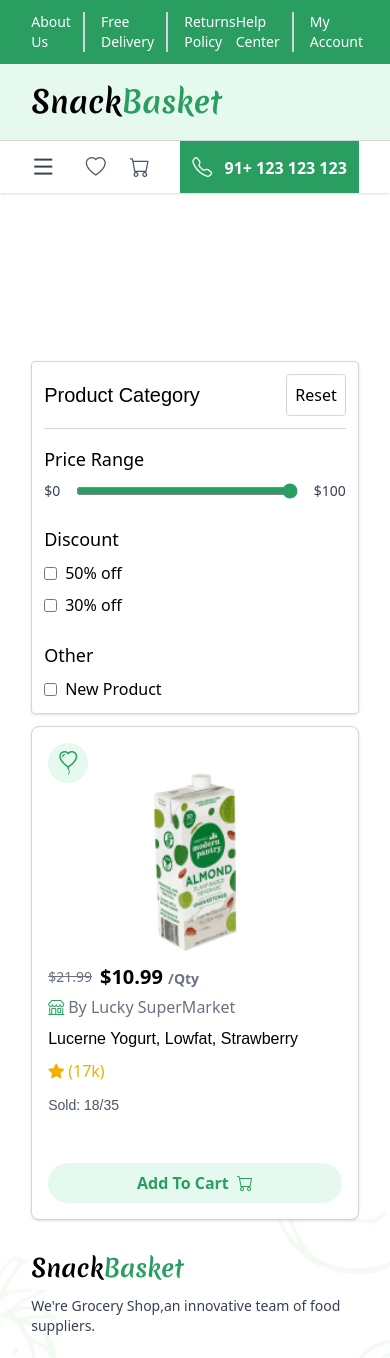
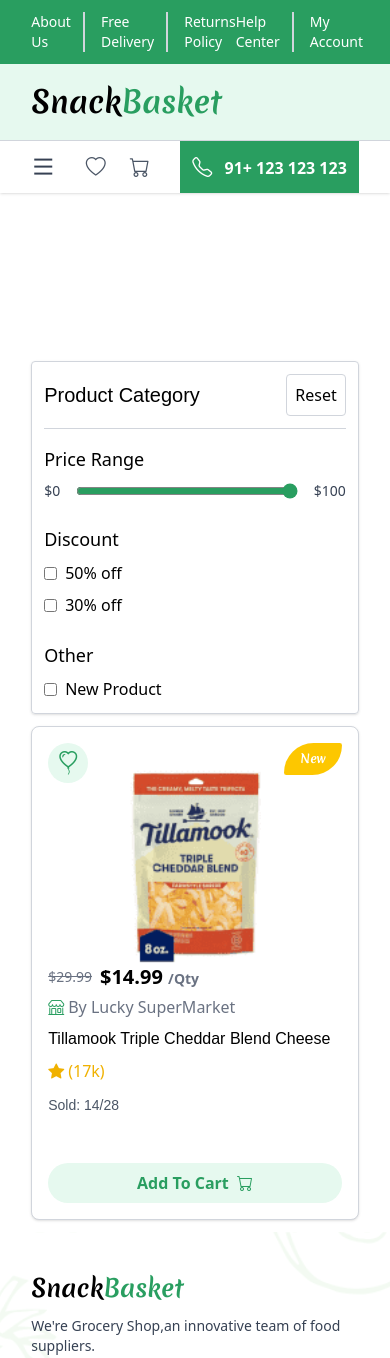
Before and after one commit to Jisap/Responsive-E-Commerce-SnackBasket, a Next.js app: page /UI-Components/Shop in a window 390 px wide. Shown: the top 1358 px of the page. Built offline with nearby package versions, Linux system fonts and the light colour scheme; a web font is replaced by a local one.

Commit message:
Refactor Products component to implement random product selection on the client side, enhancing user experience. Update layout for improved responsiveness and ensure proper rendering of random product details.

```diff
--- a/app/UI-Components/Shop/Products/Products.tsx
+++ b/app/UI-Components/Shop/Products/Products.tsx
@@ -44,12 +44,17 @@
 
   }, [price, discount50, discount30, isNew])
 
-  const randomProduct = products[Math.floor(Math.random() * products.length)]; // Obtenemos un producto aleatorio
+  const [randomProduct, setRandomProduct] = useState(products[0]);
+
+  useEffect(() => {
+    // Seleccionar un producto aleatorio solo en el cliente para evitar errores de hidratación
+    setRandomProduct(products[Math.floor(Math.random() * products.length)]);
+  }, []); // El array vacío asegura que esto solo se ejecute una vez en el cliente
 
   return (
     <div className="px-[8%] lg:px-[12%] py-10">
       <div className="my-10">
-        <div className="flex flex-col md:flex-row justify-between gap-5">
+        <div className="flex flex-col md:flex-row justify-between gap-5 items-start">
           {/* Sidebar */}
           <div className="relative w-full h-full md:w-1/2 lg:w-1/3 lg:sticky top-22 left-0">
             <div className="border border-gray-300 shadow rounded p-3">
@@ -132,7 +137,7 @@
 
             {/* Random Product */}
             <div className="mt-3">
-                <div
+                {randomProduct && <div
                   key={randomProduct.Id}
                   className="product-wrap border border-gray-300 rounded-lg p-4 bg-white shadow-sm hover:shadow-md transition-all hover:border-[var(--prim-color)] cursor-pointer duration-300"
                 >
@@ -212,8 +217,13 @@
                   >
                     Add To Cart <i className="bi bi-cart ms-1"></i>
                   </button>
-                </div>
+                </div>}
             </div>
+
+          </div>
+
+          {/* Product Grid */}
+          <div>
 
           </div>
         </div>
```
